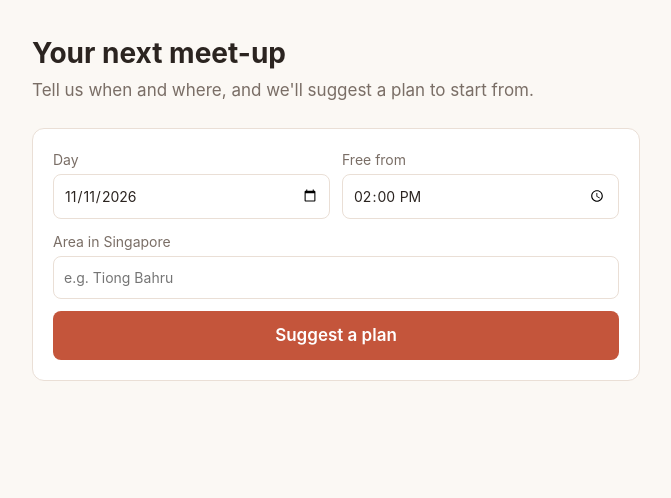
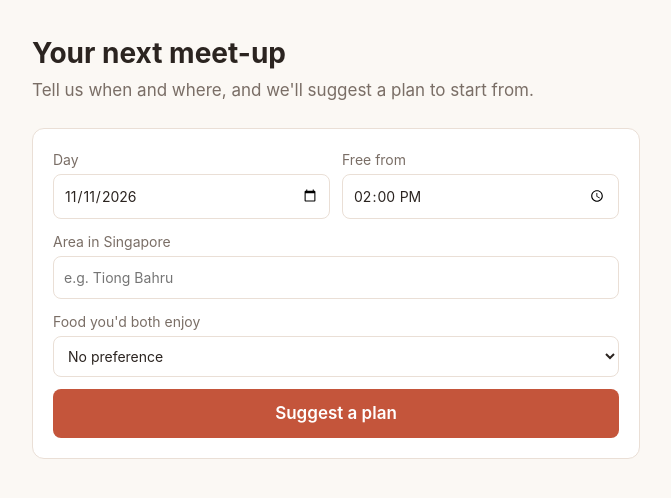
Before and after one commit to Ongzl/date-plan, a Flask app: page / in a window 1280 px wide. Shown: the top 498 px of the page, without its empty margins (304-975 px from the left). Run offline with Flask 3, Linux system fonts and the light colour scheme.

Commit message:
Add a cuisine dropdown to the plan form
Co-Authored-By: Claude Opus 5.5 <noreply@anthropic.com>

```diff
--- a/app.py
+++ b/app.py
@@ -6,16 +6,21 @@ import pydantic
 from dotenv import load_dotenv
 from flask import Flask, render_template, request
 
-from itinerary import PlanRequest
+from itinerary import CUISINES, NO_PREFERENCE, PlanRequest
 from planner import PlanError, suggest_plan
 
 
 def create_app(planner=suggest_plan) -> Flask:
     app = Flask(__name__)
 
+    @app.context_processor
+    def cuisines():
+        return {"cuisines": CUISINES}
+
     @app.get("/")
     def home():
-        return render_template("index.html", form={"day": date.today().isoformat(), "start_time": "14:00", "area": ""})
+        form = {"day": date.today().isoformat(), "start_time": "14:00", "area": "", "cuisine": NO_PREFERENCE}
+        return render_template("index.html", form=form)
 
     @app.post("/plan")
     def plan():
--- a/templates/index.html
+++ b/templates/index.html
@@ -14,7 +14,7 @@
     form { display: grid; grid-template-columns: 1fr 1fr; gap: 12px; padding: 20px; background: var(--card); border: 1px solid var(--line); border-radius: 12px; }
     label { display: grid; gap: 4px; font-size: 14px; color: var(--muted); }
     label.wide, button { grid-column: 1 / -1; }
-    input { font: inherit; padding: 10px; border: 1px solid var(--line); border-radius: 8px; color: var(--text); }
+    input, select { font: inherit; padding: 10px; background: var(--card); border: 1px solid var(--line); border-radius: 8px; color: var(--text); }
     button { font: inherit; font-weight: 600; padding: 12px; border: 0; border-radius: 8px; background: var(--accent); color: #fff; cursor: pointer; }
     button:disabled { opacity: .6; cursor: wait; }
     .error { margin: 16px 0 0; padding: 12px 16px; border-radius: 8px; background: #fdecea; color: #8a2a1a; }
@@ -38,6 +38,12 @@
     <label>Day <input type="date" name="day" value="{{ form.day }}" required></label>
     <label>Free from <input type="time" name="start_time" value="{{ form.start_time }}" required></label>
     <label class="wide">Area in Singapore <input type="text" name="area" value="{{ form.area }}" placeholder="e.g. Tiong Bahru" required></label>
+    <label class="wide">Food you'd both enjoy
+      <select name="cuisine">
+        {% for cuisine in cuisines %}<option value="{{ cuisine }}"{% if cuisine == form.cuisine %} selected{% endif %}>{{ cuisine }}</option>
+        {% endfor %}
+      </select>
+    </label>
     <button type="submit">Suggest a plan</button>
   </form>
 
```
Also changed, not shown: tests/test_app.py (+28 -0 lines).
